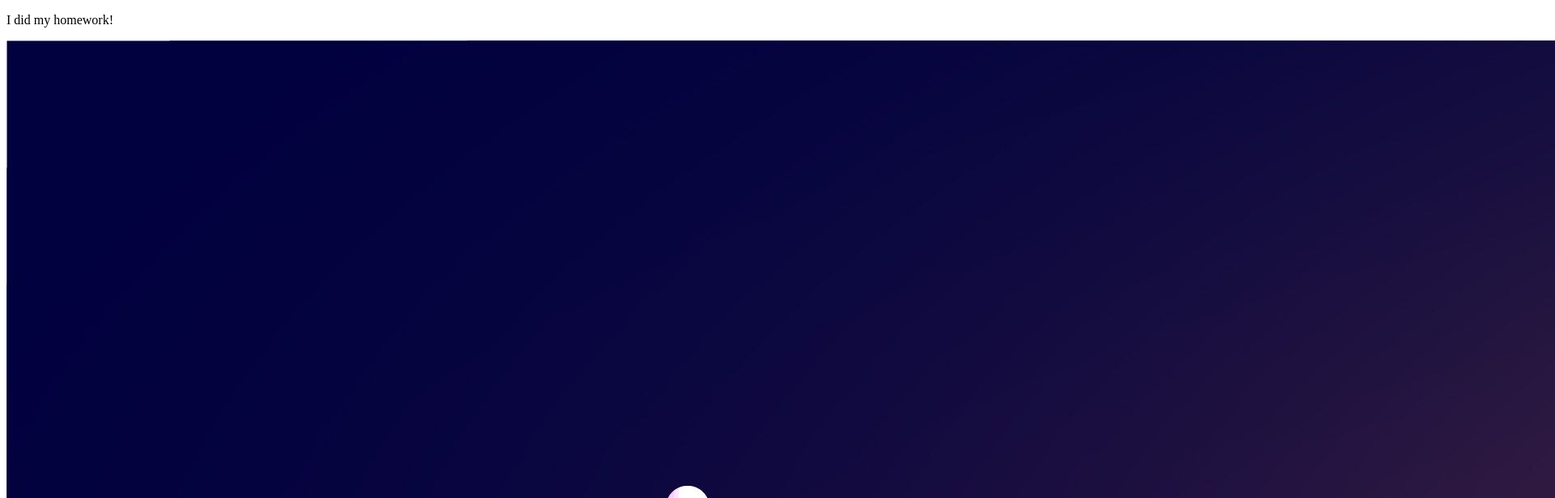
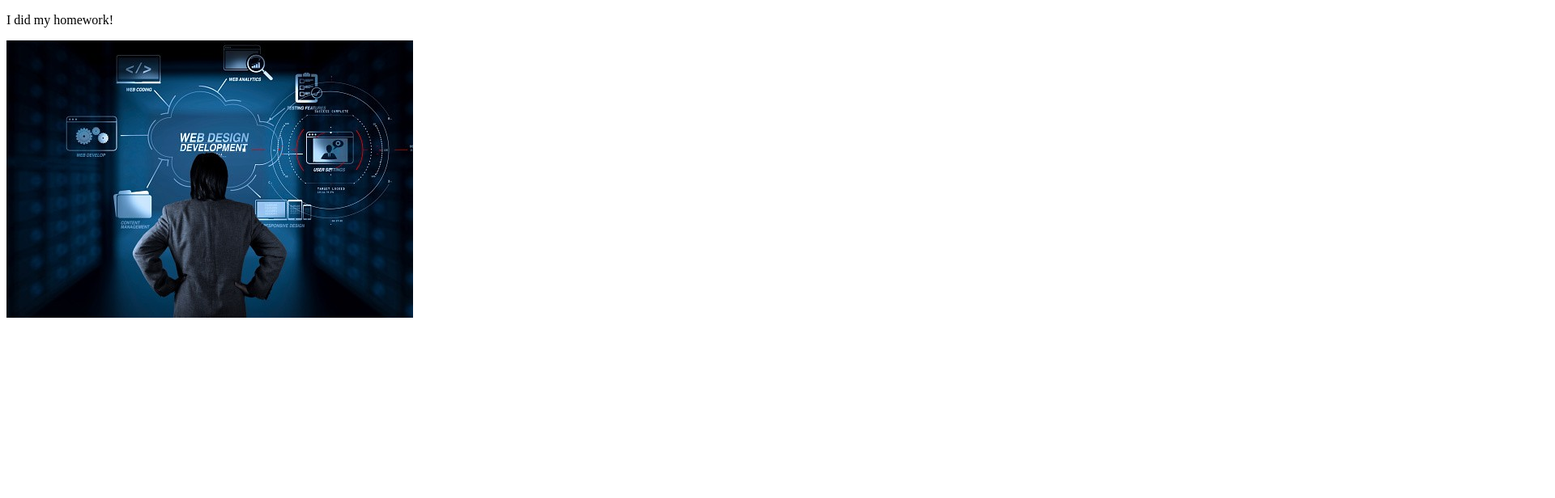
Before and after one commit to MalikaReddyEppa/samplewebsite, a plain HTML site: page index.html in a window 1280 px wide. Shown: the top 616 px of the page at 81% size, 1920 px wide, since content can reach past the window. Drawn offline with Linux system fonts and the light colour scheme.

Commit message:
Update index.html

```diff
--- a/index.html
+++ b/index.html
@@ -7,6 +7,6 @@
         <p>
             I did my homework!
         </p>
-        <img src="WEB_Technology.jpg">
+        <img src="img1.jpeg">
     </body>
 </html>
```
